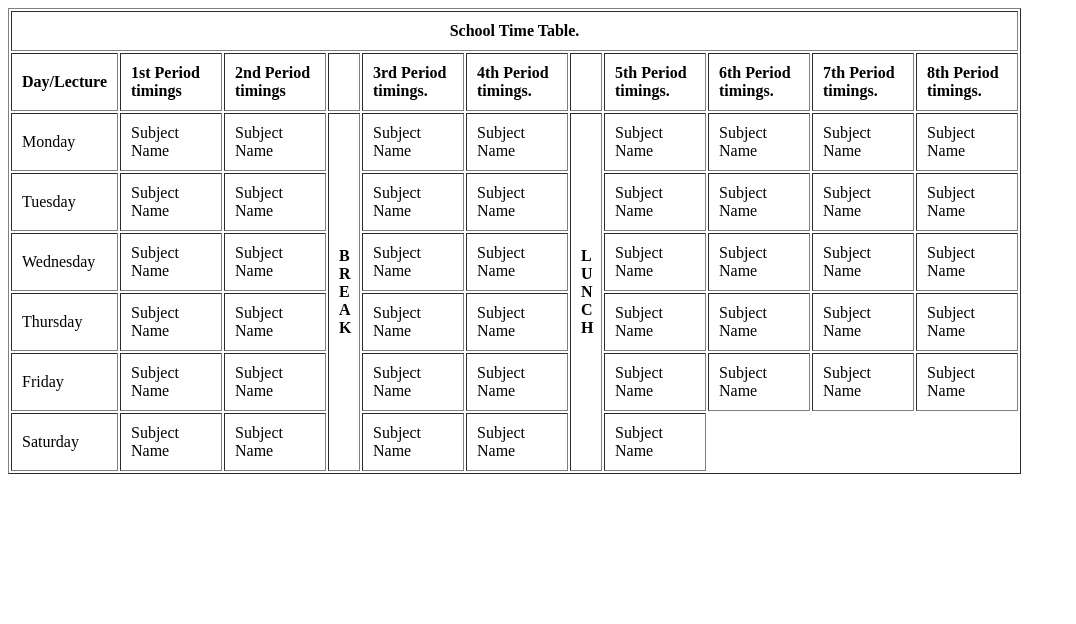
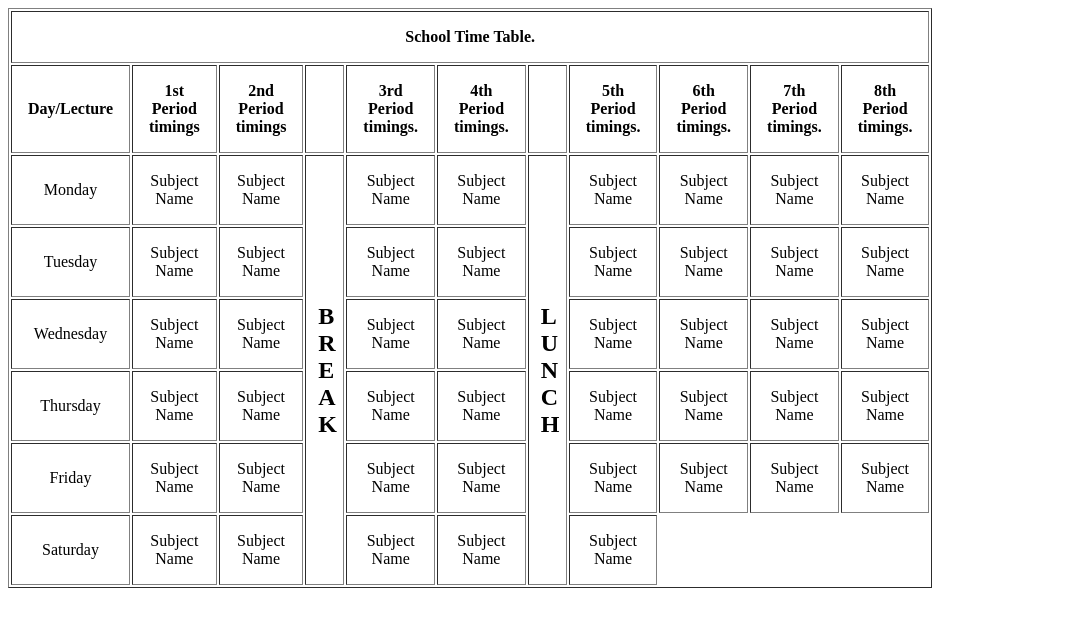
Before and after one commit to Shivasharanu/Projects, a plain HTML site: page time_table/index.html in a window 1280 px wide. Shown: the whole page, without its empty margins (0-1076 px from the left). Drawn offline with Linux system fonts and the light colour scheme.

Commit message:
updated styles for time_table

```diff
--- a/time_table/styles.css
+++ b/time_table/styles.css
@@ -1,10 +1,13 @@
 td {
-  width: 80px;
-  padding: 10px;
+  width: 1em;
+  padding: 1em;
+  text-align: center;
 }
 
 .break {
-  width: 10px;
-  max-width: 10px;
+  padding-left: 0.5em;
+  padding-right: 1em;
+  max-width: 1px;
   word-wrap: break-word;
+  font-size: 1.5em;
 }
```
